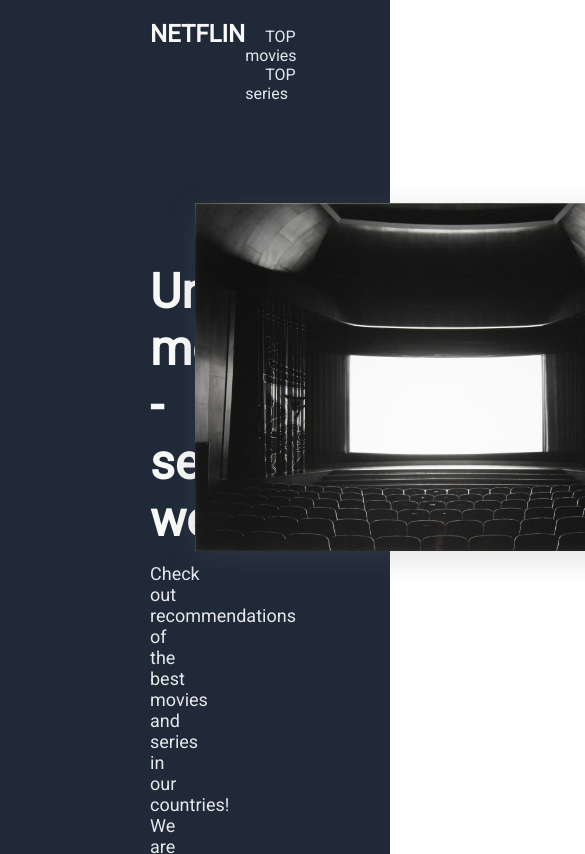
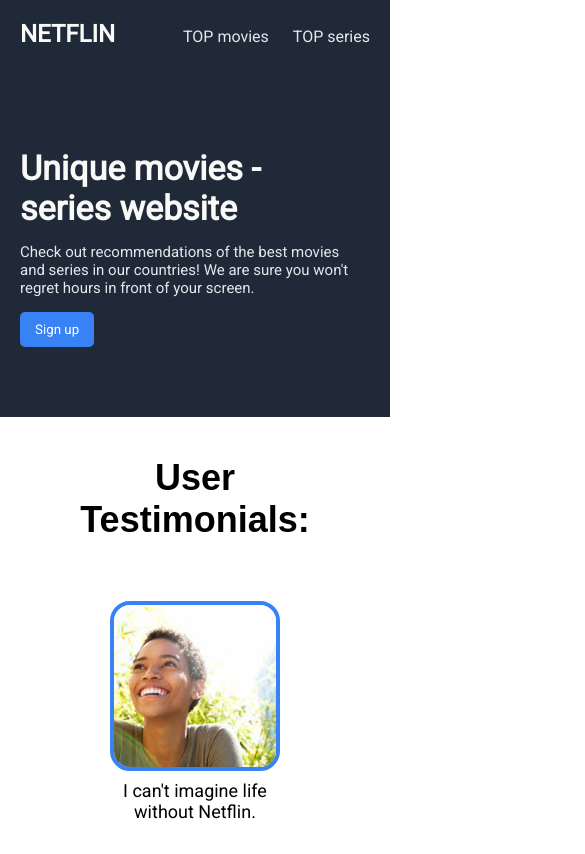
Before and after one commit to favio102/2-assignment, a plain HTML site: page index.html in a window 390 px wide. Shown: the top 854 px of the page, 585 px wide, since content can reach past the window. Drawn offline with Linux system fonts and the light colour scheme.

Commit message:
main page responsiveness

```diff
--- a/index.html
+++ b/index.html
@@ -9,7 +9,8 @@
     <link rel="preconnect" href="https://fonts.gstatic.com" crossorigin />
     <link
       href="https://fonts.googleapis.com/css2?family=Roboto:wght@300;400&display=swap"
-            rel="stylesheet" />
+      rel="stylesheet"
+    />
     <link rel="stylesheet" href="style.css" />
   </head>
   <body>
@@ -25,14 +26,14 @@
         <div class="about-info">
           <h1>Unique movies - series website</h1>
           <p>
-                        Check out recommendations of the best movies and series
-                        in our countries! We are sure you won't regret hours in
-                        front of your screen.
+            Check out recommendations of the best movies and series in our
+            countries! We are sure you won't regret hours in front of your
+            screen.
           </p>
           <button>Sign up</button>
         </div>
         <div class="cinema-image">
-                    <img src="images/cinema.jpeg" alt="cinema-img" />
+          <img src="images/netflin.png" alt="cinema-img" />
         </div>
       </div>
     </header>
@@ -60,9 +61,8 @@
     <section class="quote-container">
       <div class="quote">
         <p class="quote-text">
-                    "Believe you can and you're halfway there. You have the
-                    power within you to achieve your dreams, so go out and make
-                    them a reality."
+          "Believe you can and you're halfway there. You have the power within
+          you to achieve your dreams, so go out and make them a reality."
         </p>
         <p class="quote-author"><strong>-Theodore Roosevelt</strong></p>
       </div>
@@ -73,8 +73,8 @@
         <div class="box-1" id="box-1">
           <h2 id="1-box">Receive great deals!</h2>
           <p id="1-box">
-                        Sing up to receive updates every day. We will deliver
-                        campaigns, events, new information, etc.
+            Sing up to receive updates every day. We will deliver campaigns,
+            events, new information, etc.
           </p>
         </div>
         <div class="box-1 about-info about-page" id="box-1">
--- a/style.css
+++ b/style.css
@@ -41,6 +41,7 @@ nav .links a:hover {
 .about-info {
   width: 50%;
   padding-top: 60px;
+  margin-right: 10px;
 }
 
 .about-info h1 {
@@ -77,9 +78,42 @@ nav .links a:hover {
 
 .about-page .cinema-image img {
   width: 500px;
-    box-shadow: rgba(100, 100, 111, 0.2) 0px 7px 29px 0px;
+  box-shadow: rgba(0, 0, 0, 0.56) 0px 22px 70px 4px;
+  border-radius: 5px;
+}
+@media (max-width: 1020px) {
+  header {
+    padding: 20px;
   }
 
+  .about-page {
+    margin: 50px 0;
+  }
+  .about-info {
+    padding-top: 50px;
+  }
+
+  .about-info h1 {
+    font-size: 34px;
+  }
+
+  .about-info p {
+    font-size: 15px;
+  }
+  .about-page .cinema-image img {
+    width: 400px;
+  }
+}
+
+@media (max-width: 780px) {
+  .about-page .cinema-image {
+    display: none;
+  }
+
+  .about-info {
+    width: 100%;
+  }
+}
 /* Sign up */
 .box {
   background-color: #3882f6;
```
Also changed, not shown: images/netflin.png (added). Lines whose indentation alone changed are shown as unchanged.
